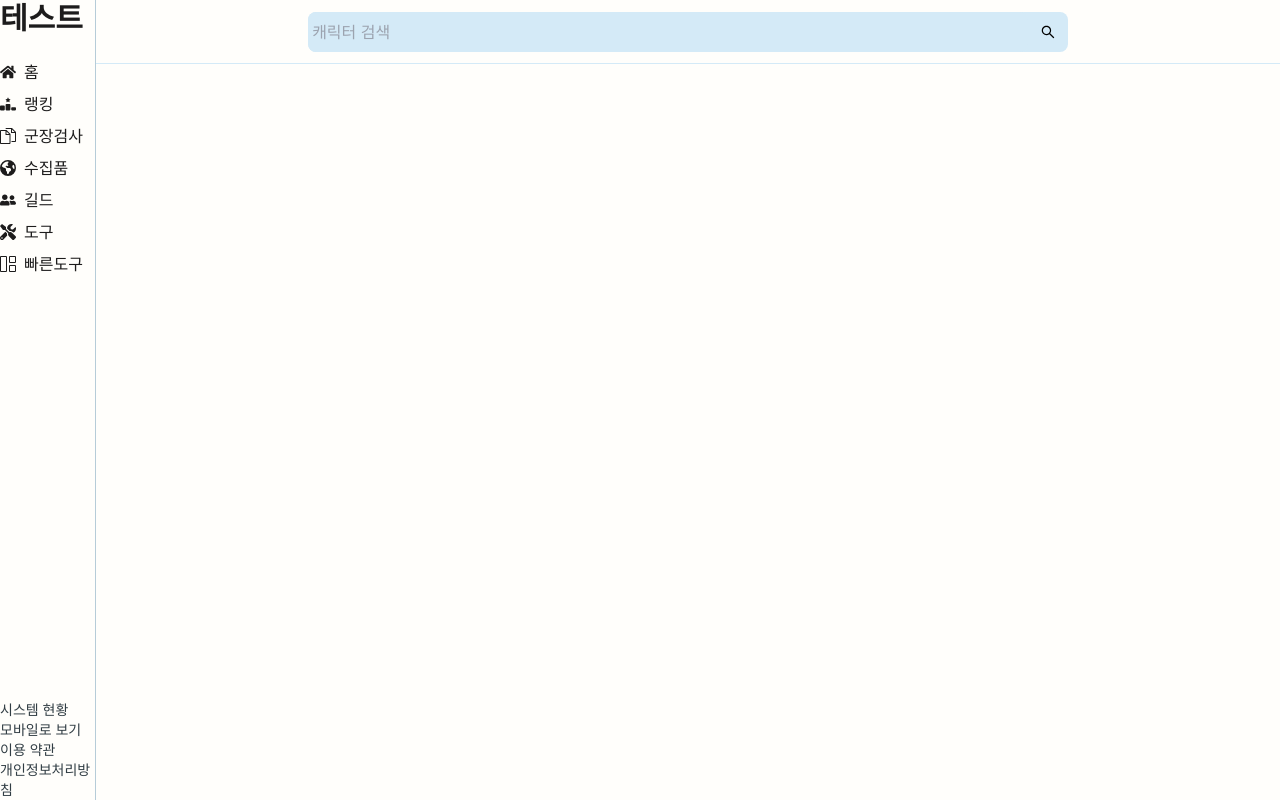
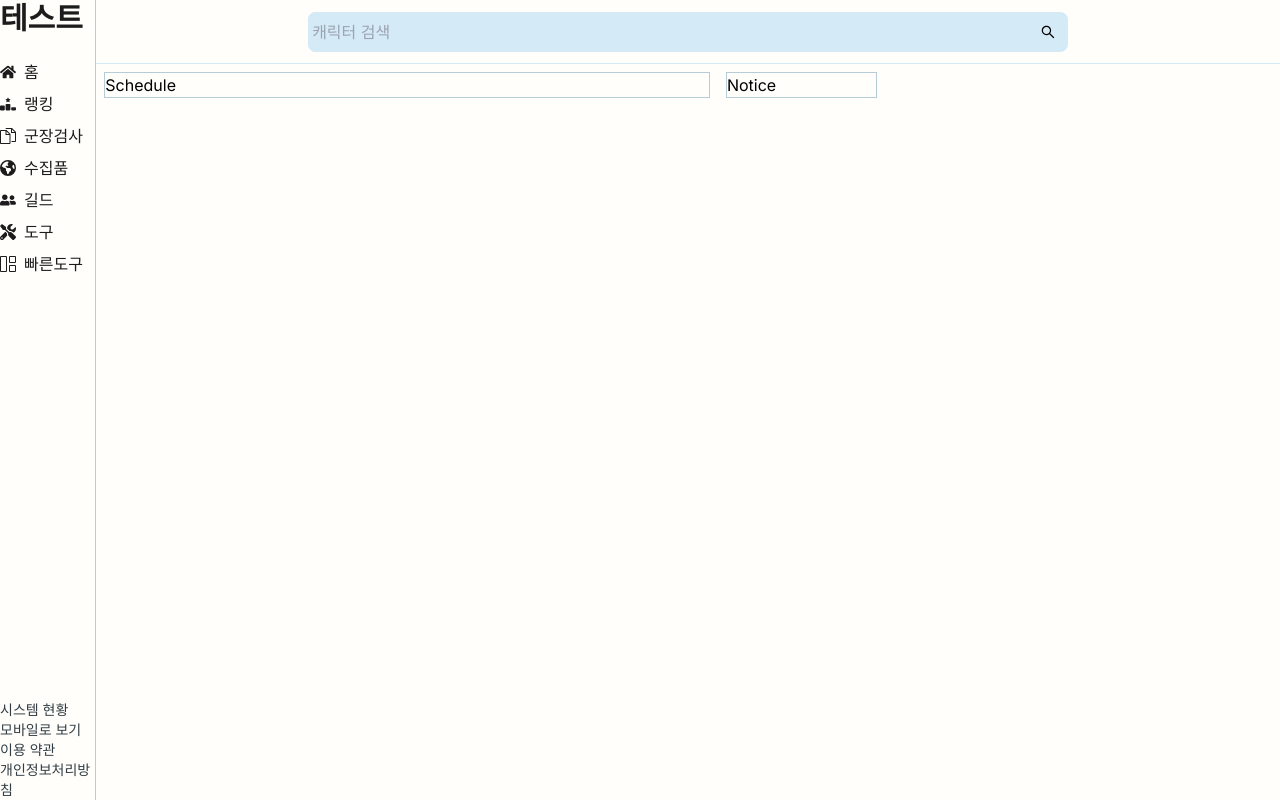
Before and after one commit to DecidedCard/lostark, a Next.js app: page / in a window 1280 px wide. Built offline with nearby package versions, Linux system fonts and the light colour scheme.

Commit message:
[Feat] - home components 작성

```diff
--- a/src/app/page.tsx
+++ b/src/app/page.tsx
@@ -1,6 +1,8 @@
 "use client";
 
 import Input from "@/components/homeComponents/Input";
+import Notice from "@/components/homeComponents/Notice";
+import Schedule from "@/components/homeComponents/Schedule";
 import SideNavigationBar from "@/components/homeComponents/SideNavigationBar";
 
 export default function Home() {
@@ -9,6 +11,10 @@ export default function Home() {
       <SideNavigationBar />
       <main className="w-full">
         <Input />
+        <div className="flex w-2/3">
+          <Schedule />
+          <Notice />
+        </div>
       </main>
     </div>
   );
--- /dev/null
+++ b/src/components/homeComponents/Notice.tsx
@@ -0,0 +1,11 @@
+import React from "react";
+
+const Notice = () => {
+  return (
+    <div className="m-2 w-1/5 border border-solid border-primary-200">
+      Notice
+    </div>
+  );
+};
+
+export default Notice;
--- /dev/null
+++ b/src/components/homeComponents/Schedule.tsx
@@ -0,0 +1,11 @@
+import React from "react";
+
+const Schedule = () => {
+  return (
+    <div className="m-2 w-4/5 border border-solid border-primary-200">
+      Schedule
+    </div>
+  );
+};
+
+export default Schedule;
```
